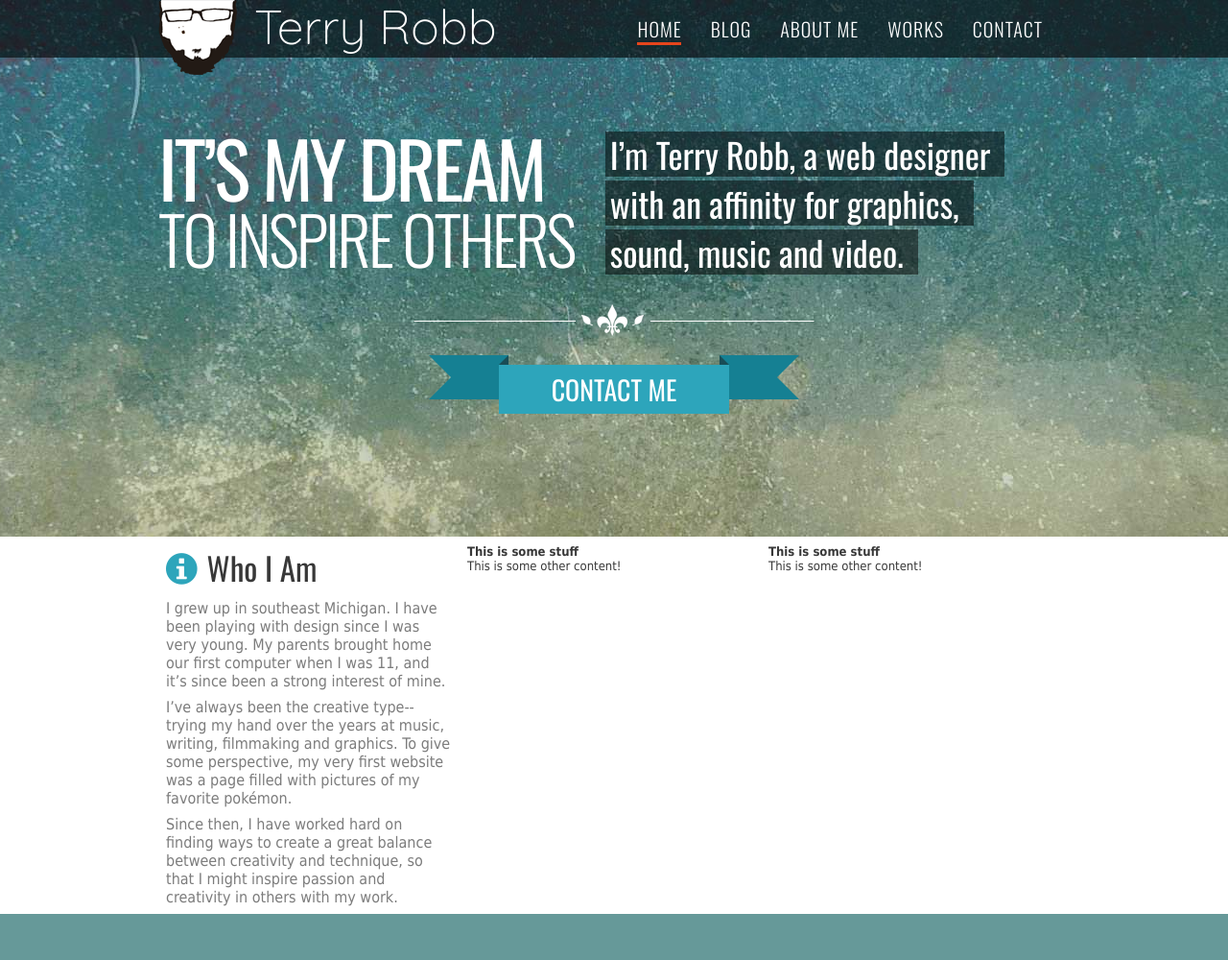
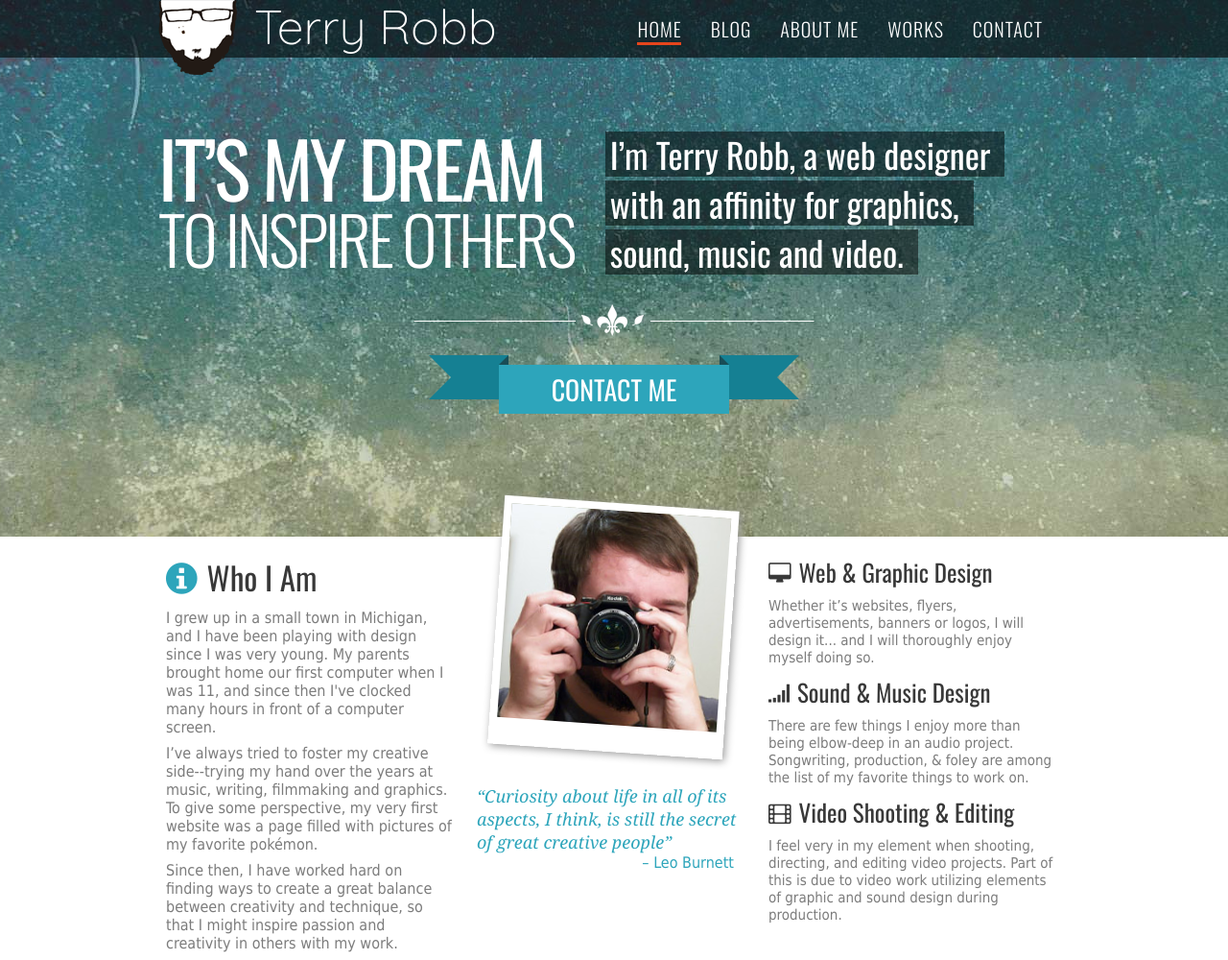
Before and after one commit to terrancerobb/old-portfolio-2013, a Jekyll site: the page built from index.html, in a window 1280 px wide. Shown: the whole page at 96% size. Built offline with Jekyll 4.4.1, drawn with Linux system fonts in a browser that asks for light colours; nearby versions of some CDN libraries; before the commit the page ends 952 px from its top, so only the background shows below that.

Commit message:
Added lots of front page content and styles

```diff
--- a/_config.yml
+++ b/_config.yml
@@ -2,4 +2,4 @@ server: true
 auto: true
 server_port: 8081
 #url: "http://localhost:8081"
-url: "http://terrancerobb.github.io/portfolio"
+url: "http://terrancerobb.github.io/portfolio/"
--- a/css/style.css
+++ b/css/style.css
@@ -24,6 +24,10 @@ and (min-width : 1920px) {
 		background-size: cover;
 	}
 }
+.clearfix:before, .clearfix:after { content: ""; display: table; }
+.clearfix:after { clear: both; }
+.clearfix { zoom: 1; }
+
 body{
 	font-family: Tahoma, sans-serif;
 }
@@ -63,6 +67,7 @@ header nav ul li a{
 header nav ul li a:hover{
 	color: #fff;
 }
+#magic-line { position: absolute; bottom: -2px; left: 0; width: 100px; height: 3px; background: #e6451c; padding: 0; }
 .wrapper, .innerHeader{
 	width: 960px;
 	margin: 0 auto;
@@ -203,7 +208,7 @@ a.ribbonCTA:hover{
 .homeSecond{
 	width: 100%;
 	background-color: #fff;
-	overflow: hidden;
+	padding-top: 10px;
 }
 .oneThird{
 	float: left;
@@ -213,8 +218,9 @@ a.ribbonCTA:hover{
 }
 .homeSecond .oneThird{
 	color: #383838;
+	position: relative;
 }
-.oneThird.aboutMe p{
+.homeSecond .oneThird p{
 	color: #7c7c7c;
 	font-family: Tahoma, sans-serif;
 	font-size: 16px;
@@ -230,4 +236,42 @@ a.ribbonCTA:hover{
 	font-size: 38px;
 	margin-right: 10px;
 }
-#magic-line { position: absolute; bottom: -2px; left: 0; width: 100px; height: 3px; background: #e6451c; padding: 0; }
+.homeSecond .oneThird h3{
+	font-family: 'Oswald', sans-serif;
+	font-size: 25px;
+	font-weight: 400;
+}
+.homeSecond .oneThird h3:before{
+	margin-right: 8px;
+	font-size: 22px;
+	vertical-align: 2px;
+}
+.homeSecond .oneThird.skills p{
+	font-size: 15px;
+	margin-bottom: 8px;
+}
+.homeSecond .oneThird img{
+	border: solid 8px white;
+	border-bottom-width: 28px;
+	box-shadow: 2px 2px 8px #999;
+	position: absolute; left: 11%; top: -50px;
+	-webkit-transform: rotate(4deg);
+	-moz-transform: rotate(4deg);
+	-ms-transform: rotate(4deg);
+	-o-transform: rotate(4deg);
+	transform: rotate(4deg);
+}
+.homeSecond .oneThird blockquote{
+	color: #2da5bb;
+	font-family: Georgia, serif;
+	font-size: 18px;
+	font-style: italic;
+	margin-top:240px;
+	padding: 0 10px;
+}
+.homeSecond .oneThird span{
+	float: right;
+	margin-right: 20px;
+	font-size: 16px;
+	color: #2da5bb;
+}
--- a/index.html
+++ b/index.html
@@ -24,17 +24,25 @@ bodyclass: homepage
 		<div class="wrapper">
 			<div class="oneThird aboutMe">
 				<h2 class="icon-info-sign">Who I Am</h2>
-				<p>I grew up in southeast Michigan. I have been playing with design since I was very young. My parents brought home our first computer when I was 11, and it’s since been a strong interest of mine.</p>
-				<p>I’ve always been the creative type--trying my hand over the years at music, writing, filmmaking and graphics. To give some perspective, my very first website was a page filled with pictures of my favorite pokémon.</p>
+				<p>I grew up in a small town in Michigan, and I have been playing with design since I was very young. My parents brought home our first computer when I was 11, and since then I've clocked many hours in front of a computer screen.</p>
+				<p>I’ve always tried to foster my creative side--trying my hand over the years at music, writing, filmmaking and graphics. To give some perspective, my very first website was a page filled with pictures of my favorite pokémon.</p>
 				<p>Since then, I have worked hard on finding ways to create a great balance between creativity and technique, so that I might inspire passion and creativity in others with my work.</p>
 			</div>
 			<div class="oneThird">
-				<h2>This is some stuff</h2>
-				<p>This is some other content!</p>
+				<img src="{{ site:url }}/img/meCam.jpg"/>
+				<blockquote>“Curiosity about life in all of its aspects, I think, is still the secret of great creative people”</blockquote>
+				<span>– Leo Burnett</span>
 			</div>
-			<div class="oneThird">
-				<h2>This is some stuff</h2>
-				<p>This is some other content!</p>
+			<div class="oneThird skills">
+				<h3 class="icon-desktop">Web & Graphic Design</h3>
+				<p>Whether it’s websites, flyers, advertisements, banners or logos, I will design it... and I will thoroughly enjoy myself doing so.</p>
+
+				<h3 class="icon-signal">Sound & Music Design</h3>
+				<p>There are few things I enjoy more than being elbow-deep in an audio project. Songwriting, production, & foley are among the list of my favorite things to work on.</p>
+
+				<h3 class="icon-film">Video Shooting & Editing</h3>
+				<p>I feel very in my element when shooting, directing, and editing video projects. Part of this is due to video work utilizing elements of graphic and sound design during production.</p>
 			</div>
 		</div>
+		<div class="clearfix"></div>
 	</section>
```
Also changed, not shown: img/meCam.jpg (added), 8 other files.
